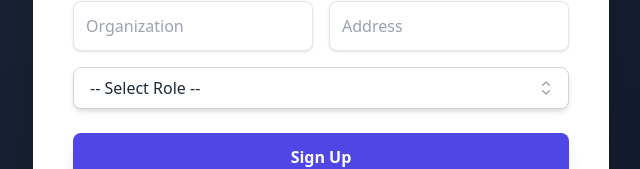
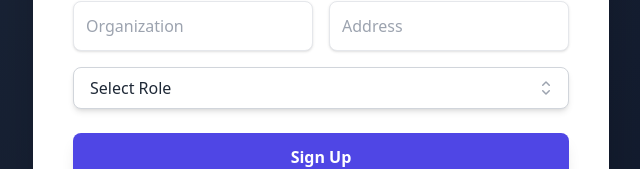
Before and after one commit to Kushal3121/dataTrail, a React (Vite) app in the folder frontend/: page /signup in a window 1280 px wide. Shown: the part 420-589 px from the top of the page, without its empty margins (319-959 px from the left). Built offline with nearby package versions, Linux system fonts and the light colour scheme.

Commit message:
Fix dropdown styling

```diff
--- a/frontend/src/components/RoleDropdown.jsx
+++ b/frontend/src/components/RoleDropdown.jsx
@@ -10,9 +10,7 @@ export default function RoleDropdown({ selected, setSelected }) {
       <Listbox value={selected} onChange={setSelected}>
         <div className='relative'>
           <Listbox.Button className='relative w-full cursor-pointer rounded-lg bg-white py-2 pl-4 pr-10 text-left border border-gray-300 shadow-md focus:outline-none focus:ring-2 focus:ring-indigo-500 transition'>
-            <span className='block truncate'>
-              {selected || '-- Select Role --'}
-            </span>
+            <span className='block truncate'>{selected || 'Select Role'}</span>
             <span className='pointer-events-none absolute inset-y-0 right-0 flex items-center pr-3'>
               <ChevronUpDownIcon className='h-5 w-5 text-gray-400' />
             </span>
```
